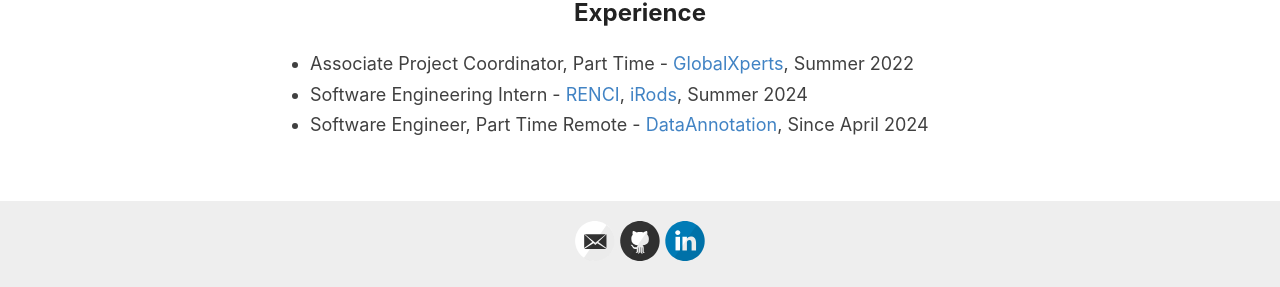
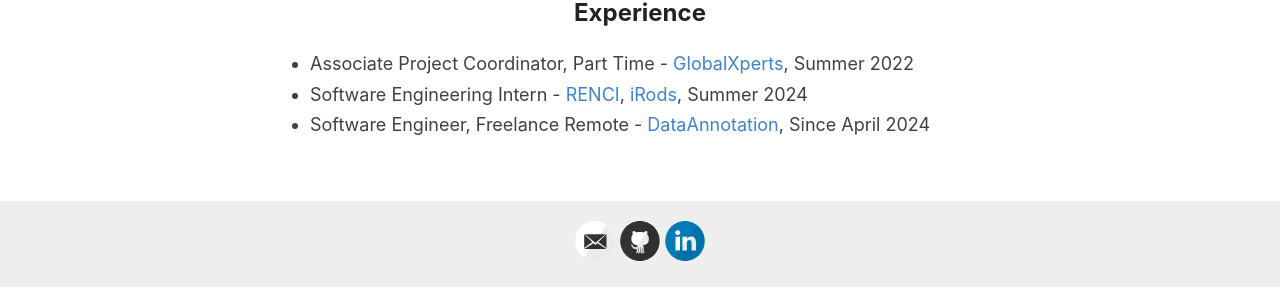
Before and after one commit to Ramen-Noodle/ramen-noodle.github.io, a Jekyll site: the page built from _pages/en/home.md, in a window 1280 px wide. Shown: the part 669-956 px from the top of the page. Built offline with Jekyll 4.4.1, drawn with Linux system fonts in a browser that asks for light colours.

Commit message:
Changed dataannotation job description

```diff
--- a/_pages/en/home.md
+++ b/_pages/en/home.md
@@ -18,4 +18,4 @@ Thanks for checking out my website! Here you can see some of the experience I've
 
 - Associate Project Coordinator, Part Time - [GlobalXperts](https://www.globalxperts.net/){:target="_blank"}, Summer 2022
 - Software Engineering Intern - [RENCI](https://renci.org/), [iRods](https://irods.org/){:target="_blank"}, Summer 2024
-- Software Engineer, Part Time Remote - [DataAnnotation](https://www.dataannotation.tech/generalist?worker_source=G&utm_source=google&utm_medium=display&utm_campaign=20429741244&utm_adgroup=153008825238&utm_content=668966805731&gad_source=1&gad_campaignid=20429741244&gbraid=0AAAAAqBNCsVbePfEDToIBaWNpFk53EFUy&gclid=CjwKCAjw_pDBBhBMEiwAmY02NiUKxnLZZ3d0EHTSImrwqryV8_2rdSkCBj7vmBZbfuG1QfrxKsx83hoCrooQAvD_BwE){:target="_blank"}, Since April 2024
+- Software Engineer, Freelance Remote - [DataAnnotation](https://www.dataannotation.tech/generalist?worker_source=G&utm_source=google&utm_medium=display&utm_campaign=20429741244&utm_adgroup=153008825238&utm_content=668966805731&gad_source=1&gad_campaignid=20429741244&gbraid=0AAAAAqBNCsVbePfEDToIBaWNpFk53EFUy&gclid=CjwKCAjw_pDBBhBMEiwAmY02NiUKxnLZZ3d0EHTSImrwqryV8_2rdSkCBj7vmBZbfuG1QfrxKsx83hoCrooQAvD_BwE){:target="_blank"}, Since April 2024
```
